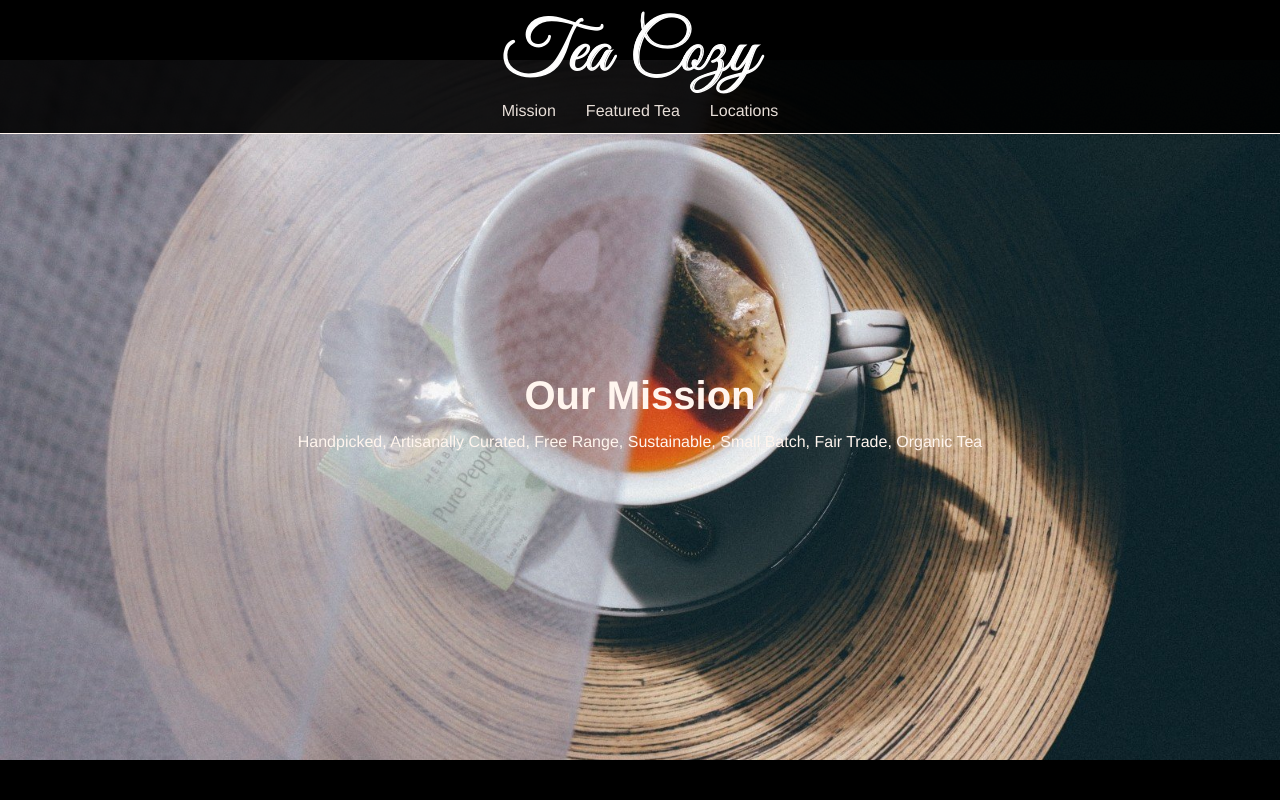
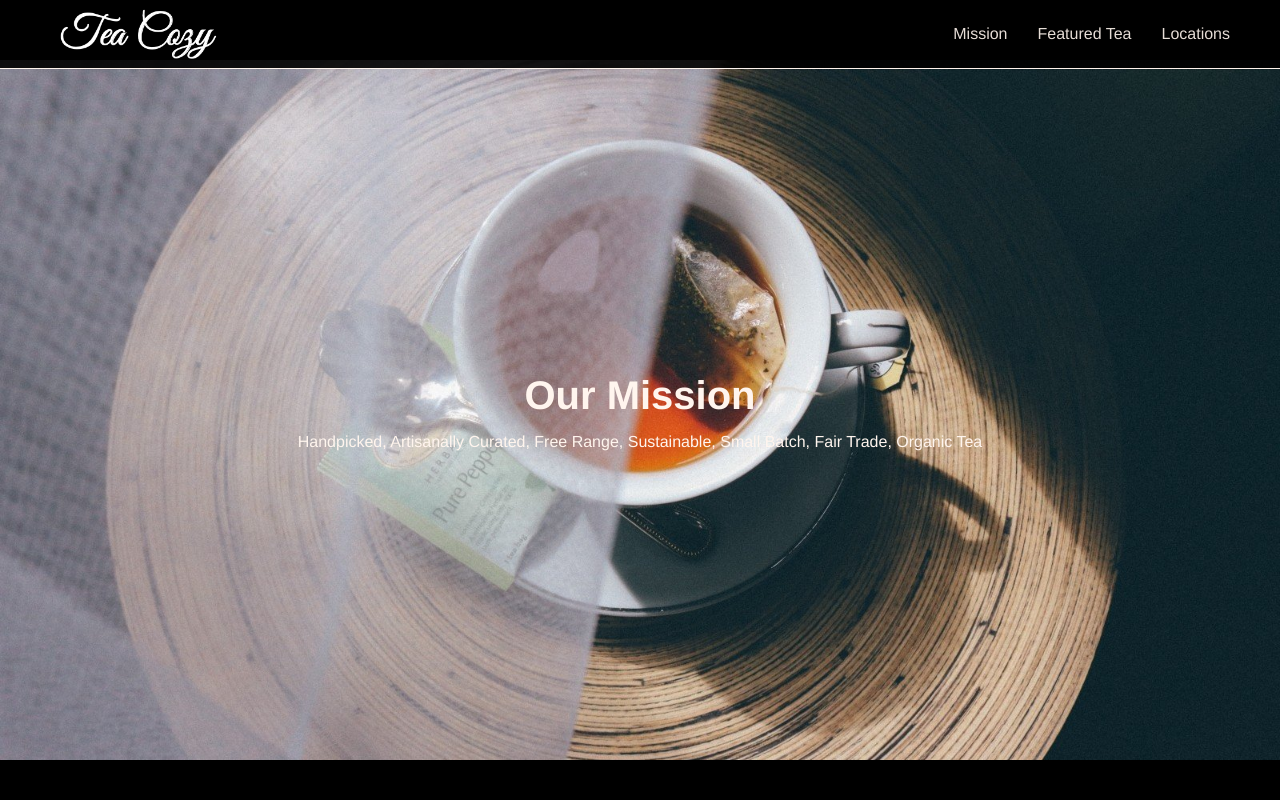
Before and after one commit to mariocruz4/mariocruz4.github.io, a plain HTML site: page tea_cozy/index.html in a window 1280 px wide. Shown: the top 800 px of the page. Drawn offline with Linux system fonts and the light colour scheme.

Commit message:
Arreglado el header

```diff
--- a/tea_cozy/resources/style.css
+++ b/tea_cozy/resources/style.css
@@ -13,17 +13,11 @@ body {
   line-height: 1.4;
 }
 
-/* Contenedor central */
-.container {
-  max-width: 1200px;
-  margin: 0 auto;
-  padding: 0 1rem;
-}
-
 /* =========================
    HEADER
    ========================= */
-header {
+header .container {
+  height: 69px;
   position: fixed;
   top: 0; left: 0;
   width: 100%;
@@ -33,7 +27,7 @@ header {
   justify-content: space-between;
   align-items: center;
   padding: 10px 50px;
-  z-index: 1000;
+  z-index: 1;
 }
 
 nav ul {
@@ -51,6 +45,19 @@ nav a {
 nav a:hover {
   text-decoration: underline;
   opacity: 1;
+}
+
+.logo{
+  height: 50px;
+  align-items: flex-start;
+  display: flex;
+  margin-left: 10px;
+}
+
+.logo img {
+  height: 100%;
+  width: auto;
+  display: block;
 }
 
 /* =========================
```
Also changed, not shown: tea_cozy/index.html (+1 -1 lines).
